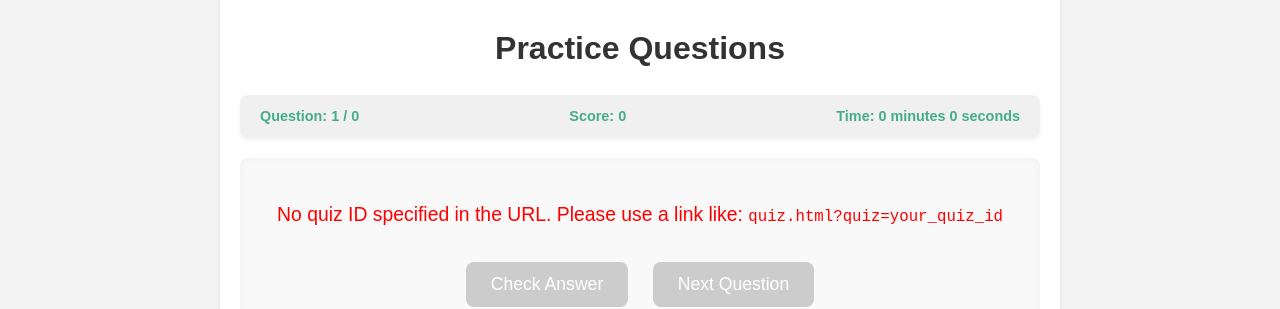
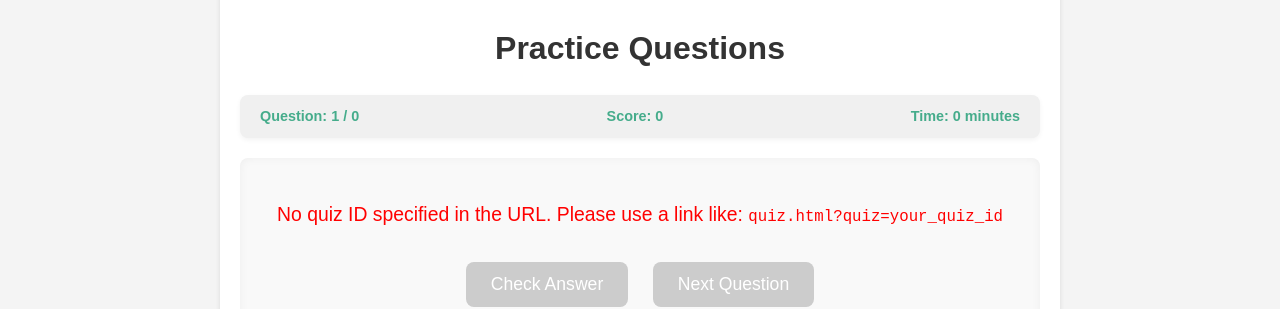
Before and after one commit to probe973/pha-4010y, a Jekyll site: the page quiz.html, which Jekyll copies as it is, in a window 1280 px wide. Shown: the part 158-467 px from the top of the page. Built offline with Jekyll 4.4.1, drawn with Linux system fonts in a browser that asks for light colours; some of the changed lines change nothing that is shown.

Commit message:
Update quiz.html

```diff
--- a/quiz.html
+++ b/quiz.html
@@ -44,7 +44,7 @@
         <div class="status-bar">
             <span>Question: <span id="currentQuestionNum">1</span> / <span id="totalQuestions">0</span></span>
             <span>Score: <span id="scoreTracker">0</span></span>
-            <span>Time: <span id="timeTracker">0 minutes 0 seconds</span></span>
+            <span>Time: <span id="timeTracker">0 minutes</span></span>
         </div>
 
         <div class="quiz-container">
@@ -59,7 +59,7 @@
 
             <div class="button-group">
                 <button id="checkAnswerBtn">Check Answer</button>
-                <button id="nextQuestionBtn" disabled>Next Question</button>
+                <button id="nextQuestionBtn">Next Question</button> <!-- Enabled by default now -->
                 <button id="restartQuizBtn" style="display: none;">Restart Quiz</button>
             </div>
         </div>
@@ -87,7 +87,6 @@
         let score = 0;
         let timerInterval;
         let secondsElapsed = 0;
-        let quizName = "Interactive Quiz"; // Default name
 
         const questionNumberDisplay = document.getElementById('questionNumberDisplay');
         const questionText = document.getElementById('questionText');
@@ -113,6 +112,17 @@
             return results === null ? '' : decodeURIComponent(results[1].replace(/\+/g, ' '));
         }
 
+        // Function to format quiz title (e.g., "mcq01" -> "Multiple Choice Quiz 01")
+        function formatQuizTitle(quizId) {
+            const match = quizId.match(/(\D+)(\d+)/); // Captures non-digits and digits
+            if (match && match[1] && match[2]) {
+                const prefix = match[1].replace(/_/g, ' ').replace(/\b\w/g, char => char.toUpperCase());
+                const number = match[2];
+                return `${prefix} Quiz ${number}`;
+            }
+            return quizId.replace(/_/g, ' ').replace(/\b\w/g, char => char.toUpperCase()) + ' Quiz'; // Fallback
+        }
+
         // Function to load quiz data
         async function loadQuiz(quizId) {
             try {
@@ -122,8 +132,7 @@
                 }
                 quizData = await response.json();
                 totalQuestions.textContent = quizData.length;
-                // Format quizId for display title (e.g., "pha01_quiz" -> "Pha01 Quiz")
-                quizTitle.textContent = quizId.replace(/_/g, ' ').replace(/\b\w/g, char => char.toUpperCase()) + ' Quiz';
+                quizTitle.textContent = formatQuizTitle(quizId);
                 startQuiz();
             } catch (error) {
                 console.error("Error loading quiz:", error);
@@ -145,8 +154,7 @@
             restartQuizBtn.style.display = 'none';
             checkAnswerBtn.style.display = 'inline-block';
             nextQuestionBtn.style.display = 'inline-block';
-            nextQuestionBtn.disabled = true;
-            checkAnswerBtn.disabled = false;
+            checkAnswerBtn.disabled = false; // Ensure check button is enabled at start
             startTimer();
             displayQuestion();
         }
@@ -182,25 +190,19 @@
             // Render MathJax for the new question and options
             MathJax.typesetPromise([questionText, optionsList]).catch((err) => console.error("MathJax typesetting error:", err));
 
-            checkAnswerBtn.disabled = false;
-            nextQuestionBtn.disabled = true;
-            enableOptions();
+            checkAnswerBtn.disabled = false; // Check button enabled for new question
+            enableOptions(); // Options enabled for new question
         }
 
         // Function to handle checking the answer
         function checkAnswer() {
             const selectedOption = document.querySelector('input[name="answer"]:checked');
-            if (!selectedOption) {
-                feedbackMessage.textContent = "Please select an answer.";
-                feedbackMessage.style.display = 'block';
-                feedbackMessage.className = 'feedback-message feedback-incorrect';
-                return;
-            }
+            const currentQuestion = quizData[currentQuestionIndex];
+            const correctAnswer = currentQuestion.correctAnswer;
+            const explanation = currentQuestion.explanation;
 
+            if (selectedOption) {
                 const userAnswer = selectedOption.value;
-            const correctAnswer = quizData[currentQuestionIndex].correctAnswer;
-            const explanation = quizData[currentQuestionIndex].explanation;
-
                 if (userAnswer === correctAnswer) {
                     score++;
                     feedbackMessage.textContent = "Correct!";
@@ -209,11 +211,15 @@
                     feedbackMessage.textContent = "Incorrect. Please review the solution.";
                     feedbackMessage.className = 'feedback-message feedback-incorrect';
                 }
+            } else {
+                feedbackMessage.textContent = "No answer selected. Please review the solution.";
+                feedbackMessage.className = 'feedback-message feedback-incorrect';
+            }
+
             scoreTracker.textContent = score;
             feedbackMessage.style.display = 'block';
-            checkAnswerBtn.disabled = true;
-            nextQuestionBtn.disabled = false;
-            disableOptions();
+            checkAnswerBtn.disabled = true; // Disable check after an attempt
+            disableOptions(); // Disable options after an attempt
 
             if (explanation) {
                 solutionExplanation.innerHTML = `<strong>Solution:</strong> ${explanation}`;
@@ -243,7 +249,7 @@
             summaryRestartBtn.style.display = 'inline-block';
             checkAnswerBtn.style.display = 'none';
             nextQuestionBtn.style.display = 'none';
-            restartQuizBtn.style.display = 'none'; // Ensure this is hidden if it was shown for some reason
+            restartQuizBtn.style.display = 'none';
         }
 
         // Timer functions
@@ -257,10 +263,10 @@
             }, 1000);
         }
 
+        // Format time to show only minutes
         function formatTime(totalSeconds) {
             const minutes = Math.floor(totalSeconds / 60);
-            const seconds = totalSeconds % 60;
-            return `${minutes} minute${minutes === 1 ? '' : 's'} ${seconds} second${seconds === 1 ? '' : 's'}`;
+            return `${minutes} minute${minutes === 1 ? '' : 's'}`;
         }
 
         // Helper functions for UI state
@@ -280,7 +286,7 @@
         // Event Listeners
         checkAnswerBtn.addEventListener('click', checkAnswer);
         nextQuestionBtn.addEventListener('click', nextQuestion);
-        restartQuizBtn.addEventListener('click', startQuiz); // This button is hidden by default, used for quick restart during development/testing
+        restartQuizBtn.addEventListener('click', startQuiz);
         summaryRestartBtn.addEventListener('click', startQuiz);
 
         // Initial load: get quiz ID from URL and load data
```
Lines whose indentation alone changed are shown as unchanged.
